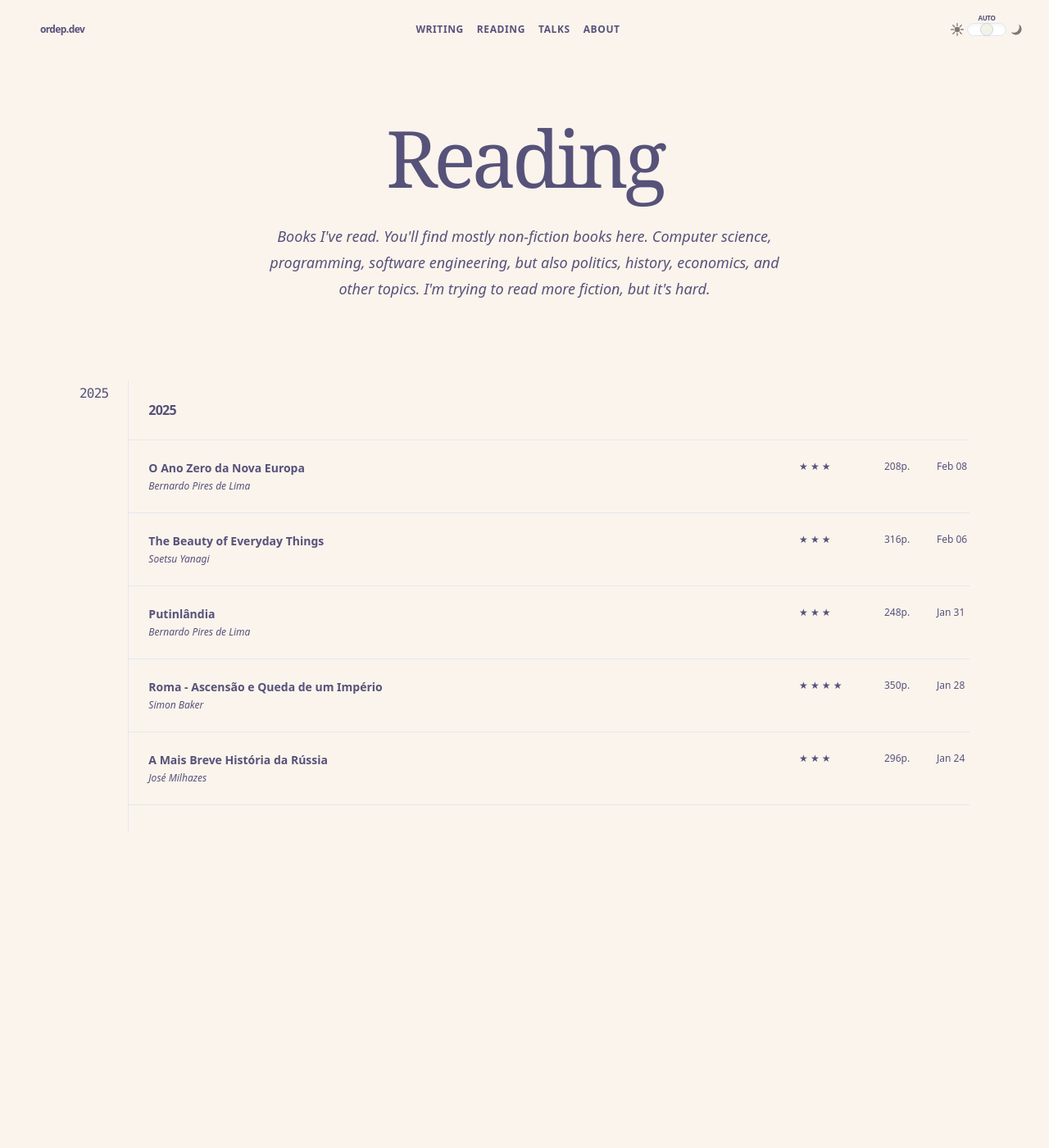
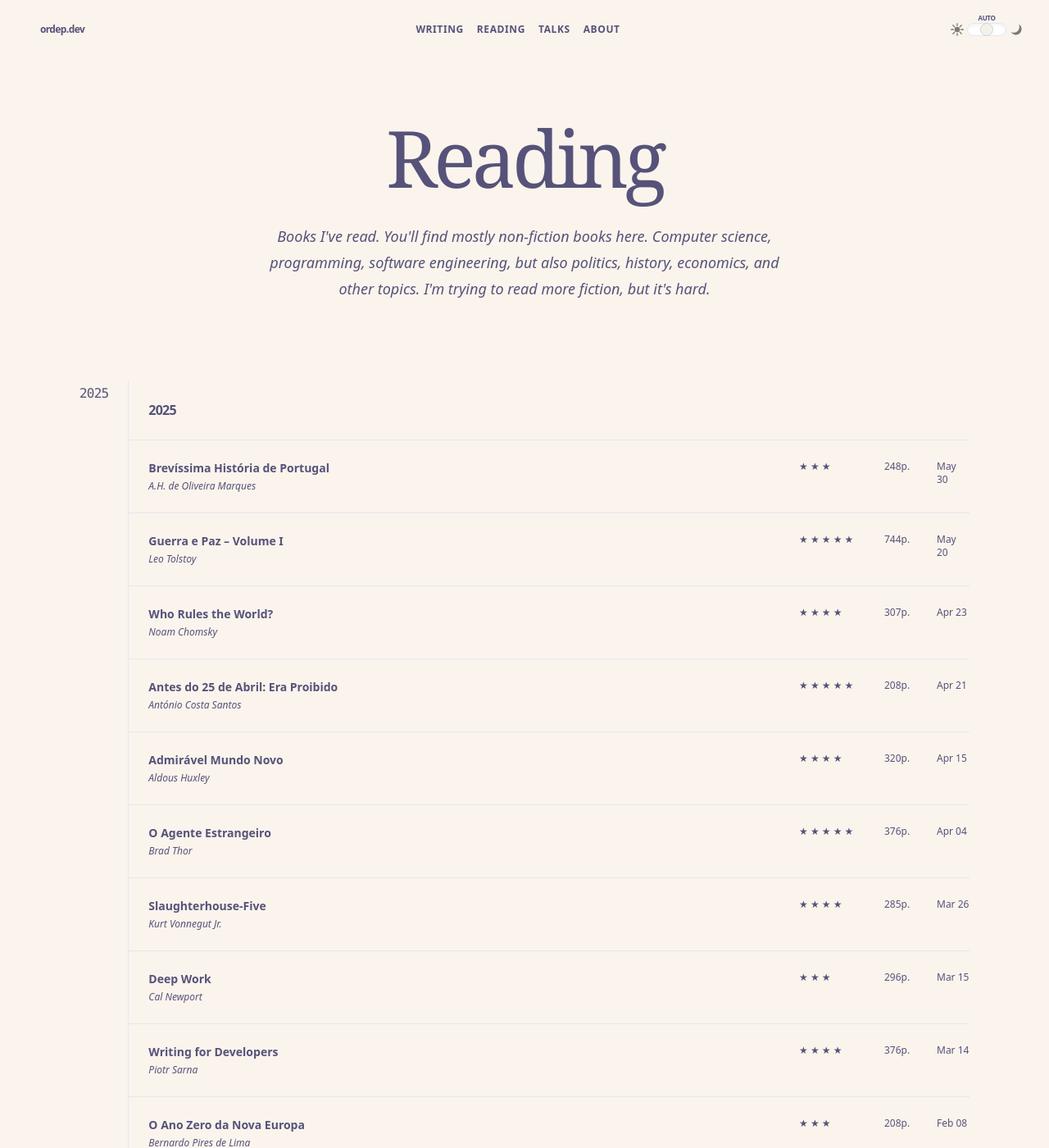
Before and after one commit to ordepdev/ordepdev.github.io, a Jekyll site: the page built from readings.md, in a window 1280 px wide and 1400 px high. Shown: the whole window at 82% size. Built offline with Jekyll 4.4.1, drawn with Linux system fonts in a browser that asks for light colours.

Commit message:
Update readings.yml with fresh Goodreads data
🤖 Generated with [Claude Code](https://claude.ai/code)

Co-Authored-By: Claude <noreply@anthropic.com>

```diff
--- a/_data/readings.yml
+++ b/_data/readings.yml
@@ -1,3 +1,75 @@
+- title: "Brevíssima História de Portugal"
+  authors: [ "A.H. de Oliveira Marques" ]
+  pages: 248
+  published_year: 2018
+  rating: 3
+  read_at: 2025-05-30
+  link: https://www.goodreads.com/book/show/38218250
+
+- title: "Guerra e Paz – Volume I"
+  authors: [ "Leo Tolstoy" ]
+  pages: 744
+  published_year: 1867
+  rating: 5
+  read_at: 2025-05-20
+  link: https://www.goodreads.com/book/show/75559919
+
+- title: "Who Rules the World?"
+  authors: [ "Noam Chomsky" ]
+  pages: 307
+  published_year: 2014
+  rating: 4
+  read_at: 2025-04-23
+  link: https://www.goodreads.com/book/show/who-rules-the-world
+
+- title: "Antes do 25 de Abril: Era Proibido"
+  authors: [ "António Costa Santos" ]
+  pages: 208
+  published_year: 2024
+  rating: 5
+  read_at: 2025-04-21
+  link: https://www.goodreads.com/book/show/209467219
+
+- title: "Admirável Mundo Novo"
+  authors: [ "Aldous Huxley" ]
+  pages: 320
+  published_year: 1932
+  rating: 4
+  read_at: 2025-04-15
+  link: https://www.goodreads.com/book/show/admiravel-mundo-novo
+
+- title: "O Agente Estrangeiro"
+  authors: [ "Brad Thor" ]
+  pages: 376
+  published_year: 2016
+  rating: 5
+  read_at: 2025-04-04
+  link: https://www.goodreads.com/book/show/o-agente-estrangeiro
+
+- title: "Slaughterhouse-Five"
+  authors: [ "Kurt Vonnegut Jr." ]
+  pages: 285
+  published_year: 1969
+  rating: 4
+  read_at: 2025-03-26
+  link: https://www.goodreads.com/book/show/slaughterhouse-five
+
+- title: "Deep Work"
+  authors: [ "Cal Newport" ]
+  pages: 296
+  published_year: 2016
+  rating: 3
+  read_at: 2025-03-15
+  link: https://www.goodreads.com/book/show/deep-work
+
+- title: "Writing for Developers"
+  authors: [ "Piotr Sarna" ]
+  pages: 376
+  published_year: 2025
+  rating: 4
+  read_at: 2025-03-14
+  link: https://www.goodreads.com/book/show/writing-for-developers
+
 - title: "O Ano Zero da Nova Europa"
   authors: [ "Bernardo Pires de Lima" ]
   pages: 208
```
